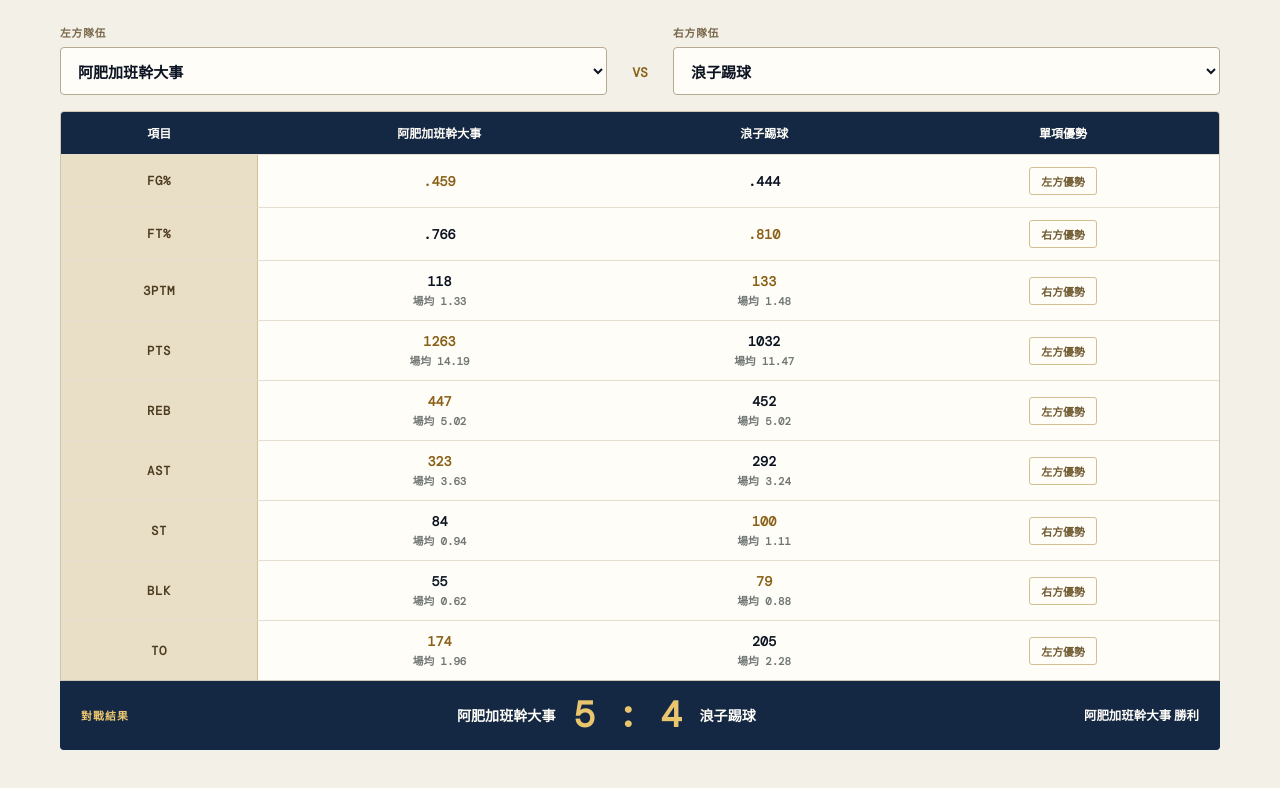
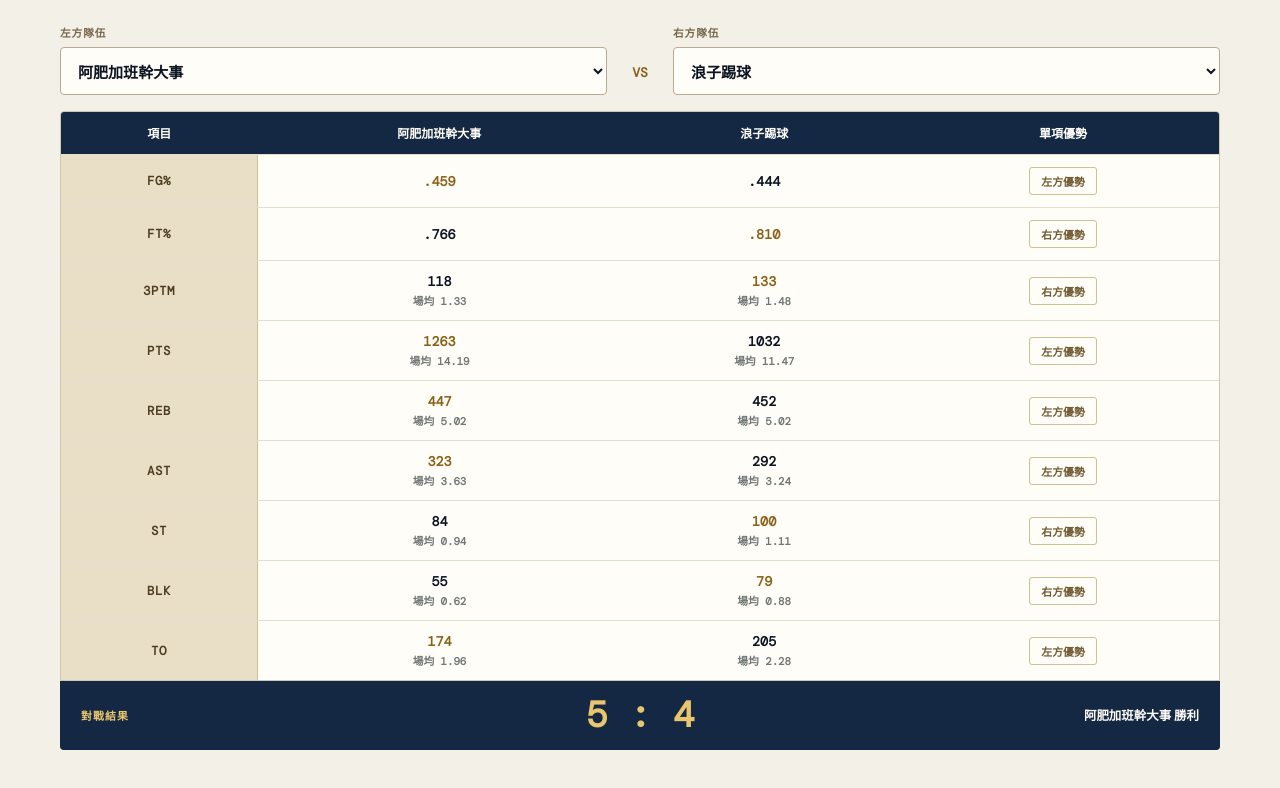
Before and after one commit to Vince-Chen-hao/chanchao-gentleman-club, a Nuxt app: page /analysis in a window 1280 px wide. Shown: the part 3110-3898 px from the top of the page. Built offline with nearby package versions, Linux system fonts and the light colour scheme.

Commit message:
Align matchup final result

```diff
--- a/pages/analysis.vue
+++ b/pages/analysis.vue
@@ -125,7 +125,7 @@ const matchupSummary = computed(() => {
           <label><span>右方隊伍</span><select v-model="rightTeam"><option v-for="team in combined" :key="`right-${team.team}`" :value="team.team">{{ team.team }}</option></select></label>
         </div>
         <div class="matchup-table-wrap"><table class="matchup-table"><thead><tr><th>項目</th><th>{{ leftTeam }}</th><th>{{ rightTeam }}</th><th>單項優勢</th></tr></thead><tbody><tr v-for="row in comparisonRows" :key="row.category"><th class="matchup-category">{{ row.category }}</th><td :class="{ winner: row.winner === 'left' }">{{ row.left }}<small v-if="row.leftAverage">場均 {{ row.leftAverage }}</small></td><td :class="{ winner: row.winner === 'right' }">{{ row.right }}<small v-if="row.rightAverage">場均 {{ row.rightAverage }}</small></td><td><span :class="['matchup-result', row.winner]">{{ row.note }}</span></td></tr></tbody></table></div>
-        <div class="matchup-final" :class="{ draw: matchupSummary.winner === '平手' }"><span>對戰結果</span><div><b>{{ leftTeam }}</b><strong>{{ matchupSummary.leftWins }} : {{ matchupSummary.rightWins }}</strong><b>{{ rightTeam }}</b></div><em v-if="matchupSummary.winner === '平手'">九項平手</em><em v-else>{{ matchupSummary.winner }} 勝利<span v-if="matchupSummary.ties"> · {{ matchupSummary.ties }} 項平手</span></em></div>
+        <div class="matchup-final" :class="{ draw: matchupSummary.winner === '平手' }"><span>對戰結果</span><strong>{{ matchupSummary.leftWins }} : {{ matchupSummary.rightWins }}</strong><em v-if="matchupSummary.winner === '平手'">九項平手</em><em v-else>{{ matchupSummary.winner }} 勝利<span v-if="matchupSummary.ties"> · {{ matchupSummary.ties }} 項平手</span></em></div>
       </section>
     </section>
   </main>
@@ -149,4 +149,7 @@ const matchupSummary = computed(() => {
 .matchup-final,.matchup-final.draw{border-color:#142843;border-radius:0 0 4px 4px;background:#142843;color:#fffdf8}
 .matchup-final>span,.matchup-final strong{color:#e9c66e}
 .matchup-final em{color:#fffdf8}
+.matchup-final{grid-template-columns:1fr 1fr 1fr}
+.matchup-final>strong{text-align:center}
+.matchup-final>em{text-align:right}
 </style>
```
